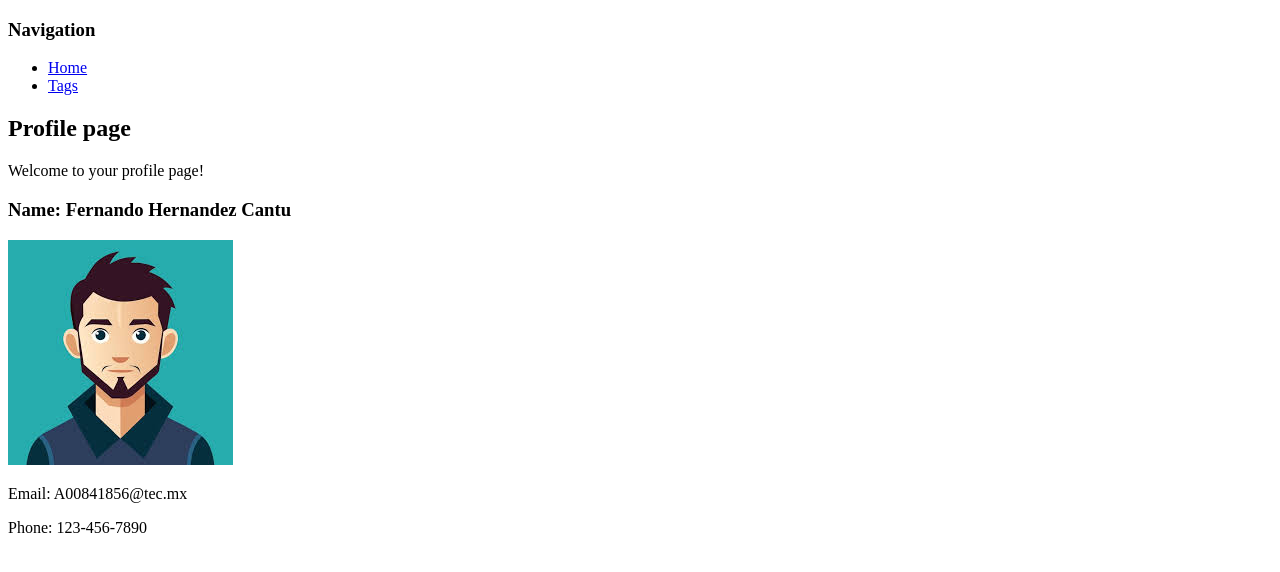
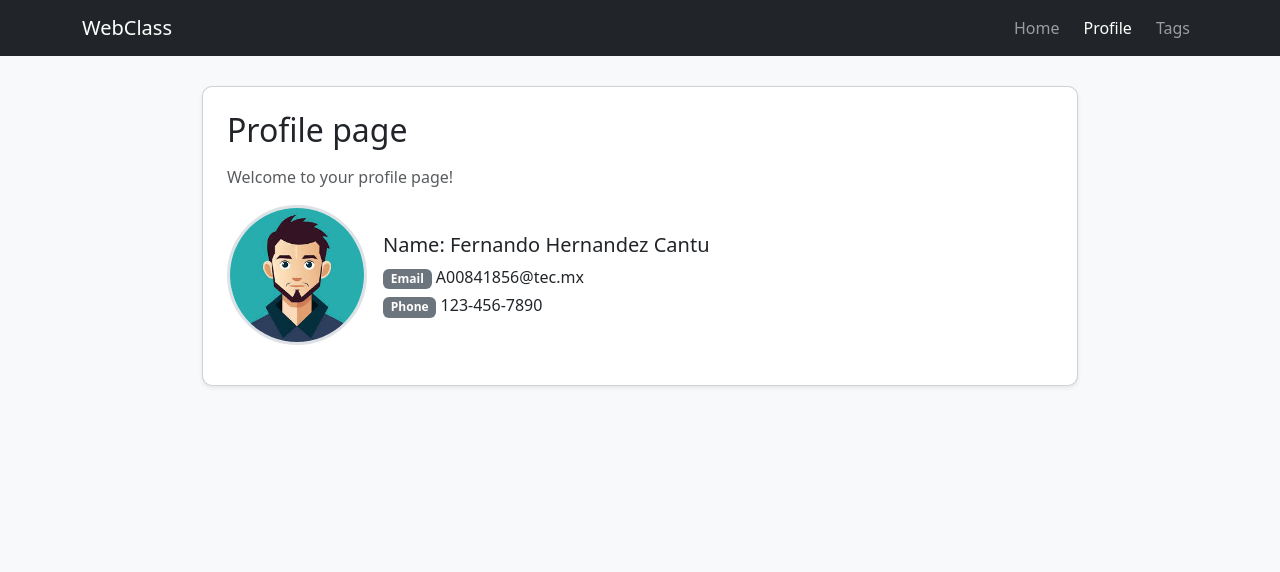
Before and after one commit to Fernando94654/WebClass-TC2005B, a website: page profile.html in a window 1280 px wide. Drawn offline with nearby package versions, Linux system fonts and the light colour scheme.

Commit message:
Práctica con CSS

```diff
--- a/profile.html
+++ b/profile.html
@@ -3,20 +3,37 @@
 <head>
     <meta charset="UTF-8">
     <meta name="viewport" content="width=device-width, initial-scale=1.0">
+    <link href="https://cdn.jsdelivr.net/npm/bootstrap@5.3.2/dist/css/bootstrap.min.css" rel="stylesheet">
+    <link rel="stylesheet" href="style.css">
     <title>Document</title>
 </head>
 <body>
-    <nav>
-        <h3>Navigation</h3>
-        <ul>
-            <li><a href="index.html">Home</a></li>
-            <li><a href="tags.html">Tags</a></li>
-        </ul>
-    <h2>Profile page</h2>
-    <p>Welcome to your profile page!</p>
-    <h3>Name: Fernando Hernandez Cantu</h3>
-    <img src="public/avatar.jpg" alt="Profile Picture"/>
-    <p>Email: A00841856@tec.mx</p>
-    <p>Phone: 123-456-7890</p>
+    <nav class="navbar navbar-expand-lg navbar-dark bg-dark">
+        <div class="container">
+            <a class="navbar-brand" href="index.html">WebClass</a>
+            <ul class="navbar-nav ms-auto flex-row gap-2">
+                <li class="nav-item"><a class="nav-link" href="index.html">Home</a></li>
+                <li class="nav-item"><a class="nav-link active" href="profile.html">Profile</a></li>
+                <li class="nav-item"><a class="nav-link" href="tags.html">Tags</a></li>
+            </ul>
+        </div>
+    </nav>
+
+    <main class="container main-container">
+        <div class="card p-4 shadow-sm">
+            <h2 class="mb-3">Profile page</h2>
+            <p class="text-muted">Welcome to your profile page!</p>
+            <div class="d-flex align-items-center gap-3 mb-3">
+                <img src="public/avatar.jpg" alt="Profile Picture" class="profile-img"/>
+                <div>
+                    <h3 class="h5 mb-2">Name: Fernando Hernandez Cantu</h3>
+                    <p class="mb-1"><span class="badge text-bg-secondary">Email</span> A00841856@tec.mx</p>
+                    <p class="mb-0"><span class="badge text-bg-secondary">Phone</span> 123-456-7890</p>
+                </div>
+            </div>
+        </div>
+    </main>
+
+    <script src="https://cdn.jsdelivr.net/npm/bootstrap@5.3.2/dist/js/bootstrap.bundle.min.js"></script>
 </body>
 </html>
--- /dev/null
+++ b/style.css
@@ -0,0 +1,25 @@
+body {
+    background-color: #f8f9fa;
+}
+
+.main-container {
+    max-width: 900px;
+    margin: 30px auto;
+}
+
+.card {
+    border-radius: 10px;
+}
+
+.profile-img {
+    width: 140px;
+    height: 140px;
+    object-fit: cover;
+    border-radius: 50%;
+    border: 3px solid #dee2e6;
+}
+
+.footer-text {
+    color: #6c757d;
+    font-size: 14px;
+}
```
Also changed, not shown: index.html (+36 -12 lines), tags.html (+30 -25 lines).
